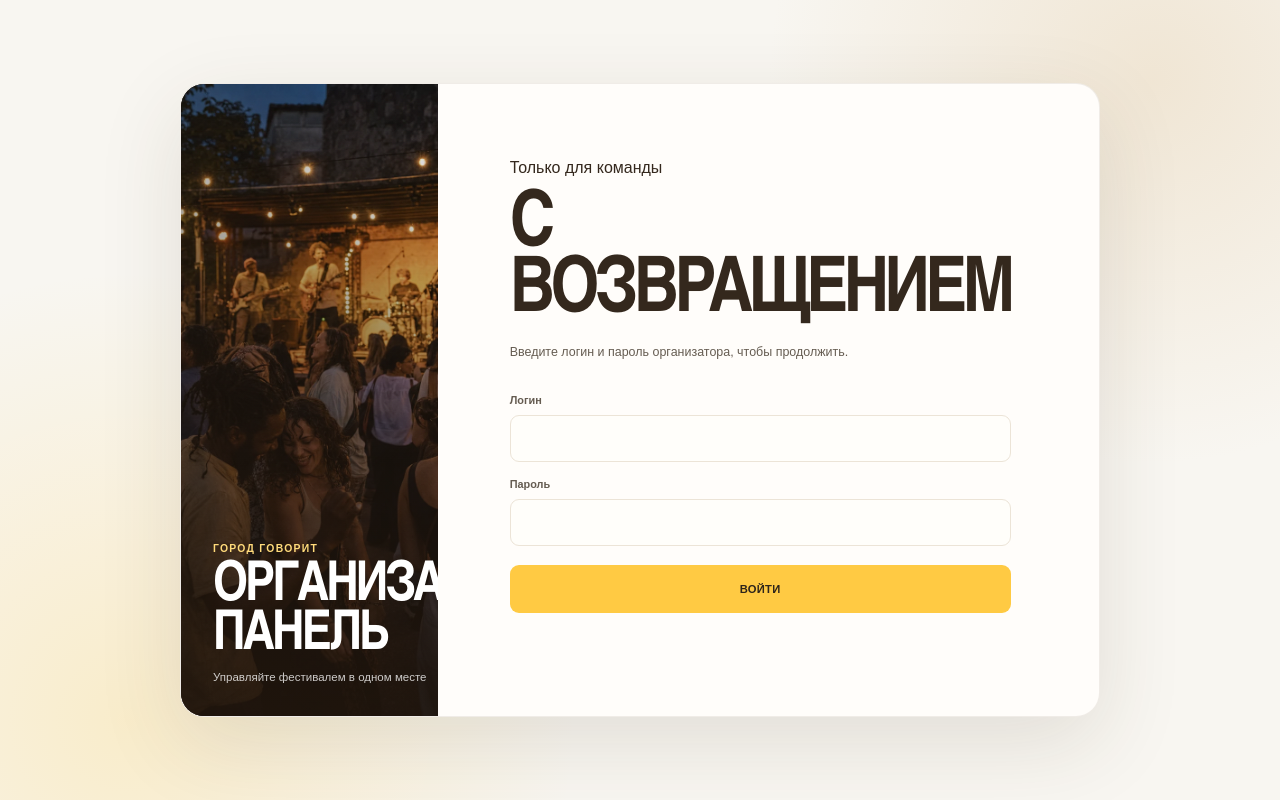
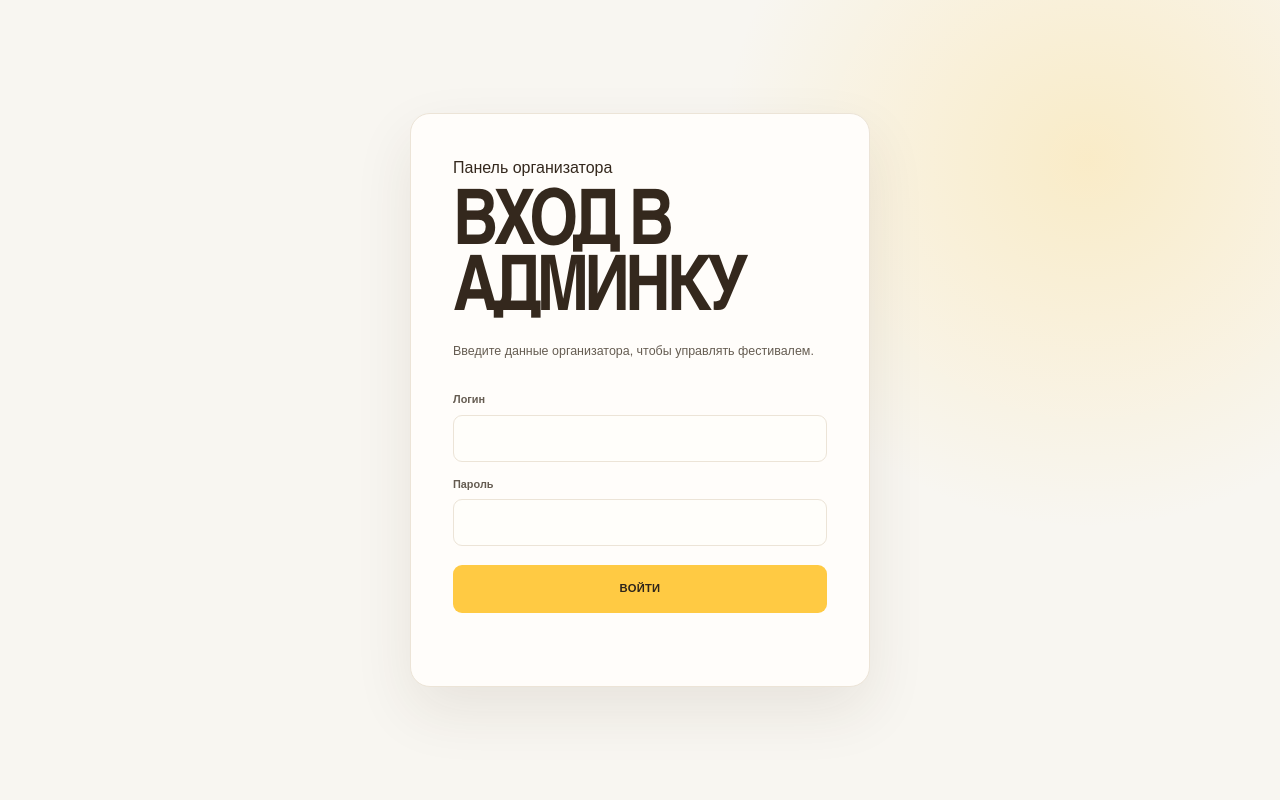
Before and after one commit to nepovtor/festival-platform, a Next.js app: page /admin/login in a window 1280 px wide. Built offline with nearby package versions, Linux system fonts and the light colour scheme; no server answers.

Commit message:
Revert "Refresh admin login design"
This reverts commit d30d27c570a6550ef8085a4678004f6a2a9e1c35.

```diff
--- a/app/admin/login/page.tsx
+++ b/app/admin/login/page.tsx
@@ -1,5 +1,4 @@
 import type { Metadata } from "next";
-import Image from "next/image";
 import { AdminLoginForm } from "@/components/admin-login-form";
 
 export const metadata: Metadata = {
@@ -21,26 +20,10 @@ export default async function AdminLoginPage({
   return (
     <main className="admin-login-page">
       <section className="admin-login-card">
-        <div className="admin-login-visual">
-          <Image
-            alt="Гости фестиваля у вечерней сцены"
-            fill
-            priority
-            sizes="(max-width: 760px) 100vw, 42vw"
-            src="/images/evening-concert.webp"
-          />
-          <div className="admin-login-visual-copy">
-            <span>Город говорит</span>
-            <strong>Организаторская<br />панель</strong>
-            <small>Управляйте фестивалем в одном месте</small>
-          </div>
-        </div>
-        <div className="admin-login-content">
-          <p className="eyebrow">Только для команды</p>
-          <h1>С возвращением</h1>
-          <p>Введите логин и пароль организатора, чтобы продолжить.</p>
-          <AdminLoginForm returnTo={safeReturnTo} />
-        </div>
+        <p className="eyebrow">Панель организатора</p>
+        <h1>Вход в админку</h1>
+        <p>Введите данные организатора, чтобы управлять фестивалем.</p>
+        <AdminLoginForm returnTo={safeReturnTo} />
       </section>
     </main>
   );
--- a/app/globals.css
+++ b/app/globals.css
@@ -537,79 +537,28 @@ h1, h2 {
 
 .admin-login-page {
   min-height: 100dvh;
-  padding: 28px;
+  padding: 20px;
   display: grid;
   place-items: center;
   background:
-    radial-gradient(circle at 10% 90%, rgba(255, 202, 67, 0.22), transparent 28rem),
-    radial-gradient(circle at 90% 10%, rgba(227, 203, 165, 0.38), transparent 24rem),
+    radial-gradient(circle at 85% 20%, rgba(255, 202, 67, 0.24), transparent 23rem),
     var(--page);
 }
 .admin-login-card {
-  width: min(100%, 920px);
-  min-height: 555px;
-  display: grid;
-  grid-template-columns: 0.94fr 1.06fr;
-  overflow: hidden;
-  border: 1px solid rgba(93, 68, 40, 0.09);
-  border-radius: 24px;
+  width: min(100%, 460px);
+  padding: 42px;
+  border: 1px solid var(--line);
+  border-radius: 20px;
   background: var(--card);
-  box-shadow: 0 26px 85px rgba(66, 47, 25, 0.12);
+  box-shadow: 0 24px 60px rgba(66, 47, 25, 0.09);
 }
-.admin-login-visual {
-  position: relative;
-  min-height: 100%;
-  overflow: hidden;
-  background: var(--ink);
-}
-.admin-login-visual::after {
-  content: "";
-  position: absolute;
-  inset: 0;
-  background:
-    linear-gradient(180deg, rgba(34, 22, 12, 0.04), rgba(34, 22, 12, 0.83)),
-    linear-gradient(90deg, rgba(36, 24, 13, 0.22), transparent);
-}
-.admin-login-visual img { object-fit: cover; }
-.admin-login-visual-copy {
-  position: absolute;
-  z-index: 1;
-  right: 32px;
-  bottom: 30px;
-  left: 32px;
-  display: grid;
-  gap: 8px;
-  color: white;
-}
-.admin-login-visual-copy span {
-  color: #ffdb7b;
-  font-size: 0.65rem;
-  font-weight: 800;
-  letter-spacing: 0.12em;
-  text-transform: uppercase;
-}
-.admin-login-visual-copy strong {
-  font-family: var(--display);
-  font-size: clamp(2.15rem, 4.3vw, 3.6rem);
-  letter-spacing: -0.055em;
-  line-height: 0.88;
-  text-transform: uppercase;
-}
-.admin-login-visual-copy small {
-  color: rgba(255, 255, 255, 0.78);
-  font-size: 0.72rem;
-}
-.admin-login-content {
-  padding: clamp(34px, 7vw, 72px);
-  align-self: center;
-}
-.admin-login-content .eyebrow { margin-bottom: 16px; }
-.admin-login-content h1 {
+.admin-login-card .eyebrow { margin-bottom: 15px; }
+.admin-login-card h1 {
   margin-bottom: 15px;
   font-size: clamp(2.6rem, 7vw, 4.8rem);
   line-height: 0.86;
 }
-.admin-login-content > p:not(.eyebrow) {
+.admin-login-card > p:not(.eyebrow) {
   margin-bottom: 29px;
   color: var(--muted);
   font-size: 0.78rem;
@@ -875,10 +824,6 @@ th { color: var(--muted); font-size: 0.62rem; letter-spacing: 0.08em; text-trans
   .editor-grid, .editor-repeat-grid { grid-template-columns: 1fr; }
   .editor-program-item { grid-template-columns: 1fr 1fr; }
   .editor-program-description { grid-column: 1 / -1; }
-  .admin-login-page { padding: 14px; }
-  .admin-login-card { grid-template-columns: 1fr; }
-  .admin-login-visual { min-height: 240px; }
-  .admin-login-content { padding: 35px 28px 32px; }
 }
 
 @media (max-width: 430px) {
@@ -901,9 +846,7 @@ th { color: var(--muted); font-size: 0.62rem; letter-spacing: 0.08em; text-trans
   .editor-program-item { grid-template-columns: 1fr; }
   .editor-program-description { grid-column: 1; }
   .editor-save-bar { align-items: stretch; flex-direction: column; }
-  .admin-login-visual { min-height: 205px; }
-  .admin-login-visual-copy { right: 22px; bottom: 22px; left: 22px; }
-  .admin-login-content { padding: 30px 22px 26px; }
+  .admin-login-card { padding: 28px 22px; }
 }
 
 @media (prefers-reduced-motion: reduce) {
```
